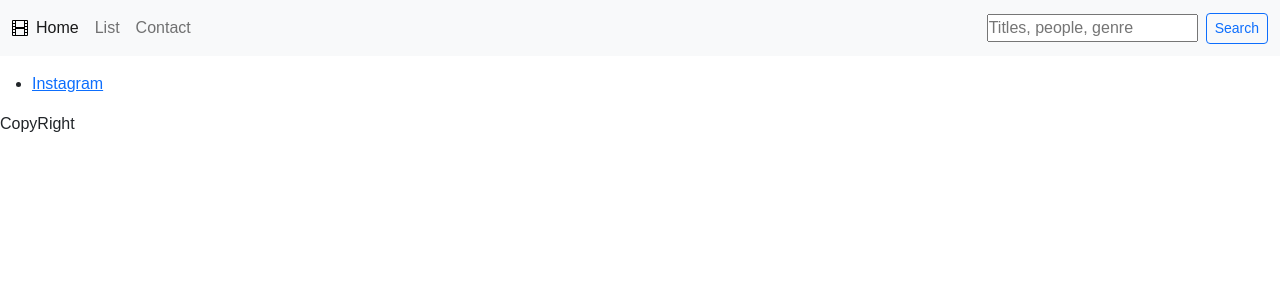
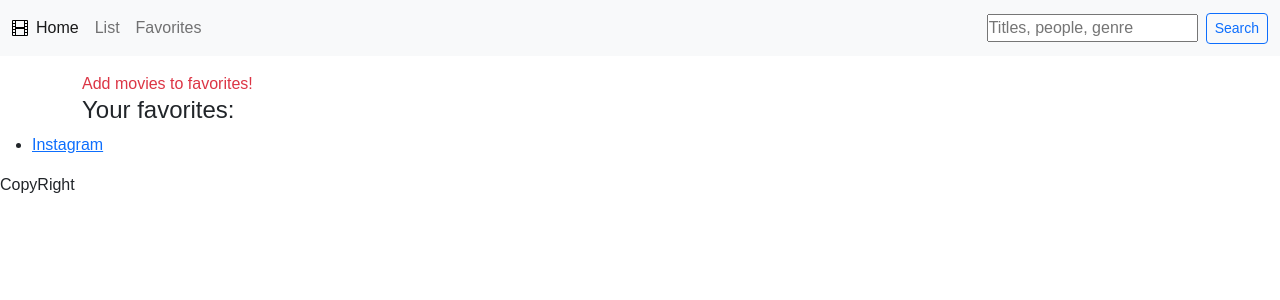
Before and after one commit to Laurajcb/Movies-jsx, a React (Create React App) app: page /favorites in a window 1280 px wide. Shown: the top 300 px of the page. Built offline with nearby package versions, Linux system fonts and the light colour scheme; sample sign-in values are in the browser's storage.

Commit message:
Finishing logic for favs route

```diff
--- a/src/App.js
+++ b/src/App.js
@@ -1,4 +1,4 @@
-import React from 'react';
+import React, { useEffect, useState } from 'react';
 import { Login } from "./components/Login/Login";
 import { List } from "./components/List";
 import { Routes, Route } from "react-router-dom";
@@ -6,24 +6,39 @@ import { Header } from './components/Header';
 import { Footer } from './components/Footer';
 import { Detail } from './components/Detail';
 import { SearchResult } from './components/SearchResult';
+import { Favorites } from './components/Favorites';
 import '../src/css/app.css';
 
 
 
 function App() {
 
-  let favMovies = localStorage.getItem('favs');
-  let moviesInFavs;
+  const [favorites, setFavorites] = useState([]);
 
-  if (favMovies === null) {
-    moviesInFavs= []
-  }
-  else{
+  useEffect(() => {
+    const favsInLocal = localStorage.getItem('favs');
 
-  }
-  console.log(moviesInFavs)
+    if (favsInLocal !== null) {
+      const currentFavs = JSON.parse(favsInLocal);
+      console.log(currentFavs)
+      setFavorites(currentFavs);
+    }
+
+  }, []);
 
   const addOrRemoveFav = (e) => {
+
+    let favMovies = localStorage.getItem('favs');
+    let moviesInFavs;
+
+    if (favMovies === null) {
+      moviesInFavs = []
+    }
+    else {
+      moviesInFavs = JSON.parse(favMovies);
+    }
+    console.log(moviesInFavs);
+
     const btnFav = e.currentTarget
     const buttonFav = btnFav.parentElement;
     const parentFav = buttonFav.parentElement;
@@ -34,17 +49,35 @@ function App() {
       imgURL, title, overview,
       id: btnFav.dataset['movieId']
     }
-    console.log(movieData);
+    let isCurrentInfavs = moviesInFavs.find(oneMovie => {
+      return oneMovie.id === movieData.id;
+    });
+
+    if (!isCurrentInfavs) {
+      moviesInFavs.push(movieData);
+      localStorage.setItem('favs', JSON.stringify(moviesInFavs));
+      setFavorites(moviesInFavs);
+      console.log("agregaste a fav")
+    } else {
+      let removeFromFav = moviesInFavs.filter(oneMovie => {
+        return oneMovie.id !== movieData.id;
+      })
+      localStorage.setItem('favs', JSON.stringify(removeFromFav));
+      setFavorites(removeFromFav);
+      console.log("eliminaste de fav")
+    }
+
   }
   return (
     <>
-      <Header />
+      <Header favorites={favorites} />
       <div className='container mt-3'>
         <Routes>
           <Route exact path='/' element={<Login />} />
           <Route path='/list' element={<List render={(params) => ({ ...params })} addOrRemoveFav={addOrRemoveFav} />} />
           <Route path='/detail' element={<Detail />} />
-          <Route path='/searchResult' element={<SearchResult />} />
+          <Route path='/searchResult' element={<SearchResult render={(params) => ({ ...params })} addOrRemoveFav={addOrRemoveFav} />} />
+          <Route path='/favorites' element={<Favorites render={(params) => ({ ...params })} favorites={favorites} addOrRemoveFav={addOrRemoveFav} />} />
         </Routes>
       </div>
       <Footer />
--- /dev/null
+++ b/src/components/Favorites.js
@@ -0,0 +1,47 @@
+import React from 'react'
+import { Link, Navigate } from 'react-router-dom';
+
+function Favorites(params) {
+  const token = sessionStorage.getItem('token');
+
+  return (
+    <>
+      {!token && <Navigate to="/" />}
+      {!params.favorites.length && <div className='col-12 text-danger'> Add movies to favorites!</div>}
+      <section className='row'>
+        <h4>Your favorites: </h4>
+        {
+          params.favorites.map((oneMovie, idx) => {
+            return (
+              <>
+                <div className='col-3' key={idx}>
+                  <div className='card my-4'>
+                    <img src={oneMovie.imgURL} className='card-img-top' alt='...' />
+                    <button
+                      className='favorite-btn'
+                      role="img"
+                      onClick={params.addOrRemoveFav}
+                      data-movie-id={oneMovie.id}
+                    >
+                      <span role="img" aria-label="black-heard">🖤</span>
+                    </button>
+                    <div className='card-body'>
+                      <h5 className='card-titel'>{oneMovie.title.substring(0, 20)}</h5>
+                      <p className='card-tex'>{oneMovie.overview.substring(0, 80)}...
+                      </p>
+                      <Link to={`/detail?movieID=${oneMovie.id}`} className='btn btn-primary'>
+                        View detail
+                      </Link>
+                    </div>
+                  </div>
+                </div>
+              </>
+            )
+          })
+        }
+      </section>
+    </>
+  )
+}
+
+export { Favorites };
--- a/src/components/Header.js
+++ b/src/components/Header.js
@@ -1,10 +1,10 @@
 import React from 'react';
 import { Link } from 'react-router-dom';
 import { Search } from './Search';
-
 import ReactLogo from '../assets/film.svg';
 
-function Header() {
+
+function Header(params) {
   return (
     <header>
       <nav className='navbar navbar-expand-lg bg-light'>
@@ -35,7 +35,15 @@ function Header() {
               </li>
 
               <li className='nav-item'>
-                <Link to='/contact' className="nav-link">Contact</Link>
+                <Link to='/favorites' className="nav-link">Favorites</Link>
+              </li>
+
+              <li className='text-success d-flex align-items-center'>
+                <span>
+                  {
+                    params.favorites.length > 0 && <> Movies in favorites: {params.favorites.length}</>
+                  }
+                </span>
               </li>
             </ul>
           </div>
--- a/src/components/SearchResult.js
+++ b/src/components/SearchResult.js
@@ -4,7 +4,7 @@ import swAlert from '@sweetalert/with-react';
 import axios from "axios";
 
 
-function SearchResult() {
+function SearchResult(params) {
   let query = new URLSearchParams(window.location.search)
   let keyword = query.get('searched-word')
   const [moviesSeached, setMoviesSeached] = useState([]);
@@ -13,7 +13,7 @@ function SearchResult() {
     const endPoint = (`https://api.themoviedb.org/3/search/movie?api_key=b463aec86cb8756bf7c98134a7166a7f&language=en-US&query=${keyword}`);
     axios.get(endPoint).then(response => {
       const moviesSeachedArray = response.data.results
-      if(moviesSeachedArray.length === 0){
+      if (moviesSeachedArray.length === 0) {
         swAlert(<p>The title you're looking for doesn't exists</p>)
       }
       setMoviesSeached(moviesSeachedArray);
@@ -29,7 +29,7 @@ function SearchResult() {
     <>
       <h4>You're looking for:<em>{`${keyword}`}</em></h4>
 
-      { moviesSeached.length === 0 && <h4>Not results</h4>}
+      {moviesSeached.length === 0 && <h4>Not results</h4>}
       <section className='row'>
         {
           moviesSeached.map((oneMovie, idx) => {
@@ -37,6 +37,14 @@ function SearchResult() {
               <div className='col-4' key={idx}>
                 <div className='card my-4'>
                   <img src={`https://image.tmdb.org/t/p/w500/${oneMovie.poster_path}`} className='card-img-top' alt='Movie-poster' />
+                  <button
+                    className='favorite-btn'
+                    role="img"
+                    onClick={params.addOrRemoveFav}
+                    data-movie-id={oneMovie.id}
+                  >
+                    <span role="img" aria-label="black-heard">🖤</span>
+                  </button>
                   <div className='card-body'>
                     <h5 className='card-titel'>{oneMovie.title.substring(0, 30)}</h5>
                     <Link to={`/detail?movieID=${oneMovie.id}`} className='btn btn-primary'>
```
Also changed, not shown: src/components/List.js (+6 -6 lines).
